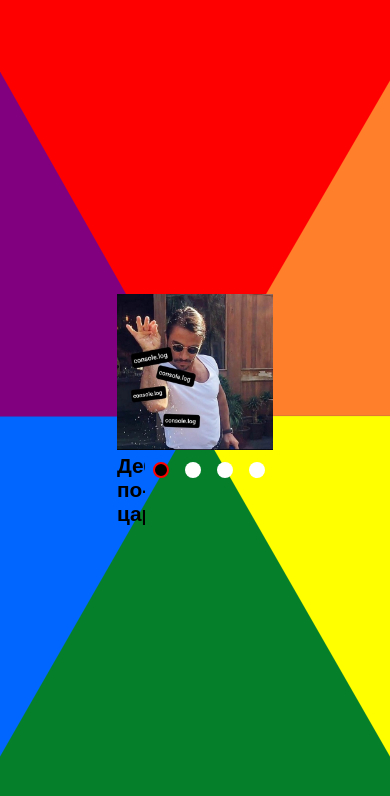
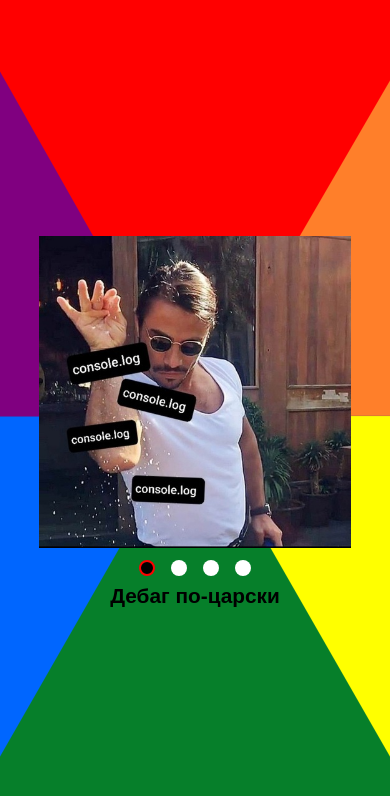
Before and after one commit to Romaskevich/cssMemSlider, a plain HTML site: page cssMemSlider/index.html in a window 390 px wide. Drawn offline with Linux system fonts and the light colour scheme.

Commit message:
feat: implement adaptive (Wed, May 18, 2022 08:47:55 AM)

```diff
--- a/cssMemSlider/style.css
+++ b/cssMemSlider/style.css
@@ -128,3 +128,18 @@ img {
 #slide4:checked~.wrapper>.text-hidden-wrapper>.text-wrapper {
     transform: translateX(-300%);
 }
+
+@media (max-width: 768px) {
+    .container {
+        width: 60%;
+    }
+    .wrapper {
+        flex-direction: column-reverse;
+        align-items: center;
+    }
+}
+@media (max-width: 425px) {
+    .container {
+        width: 80%;
+    }
+}
```
